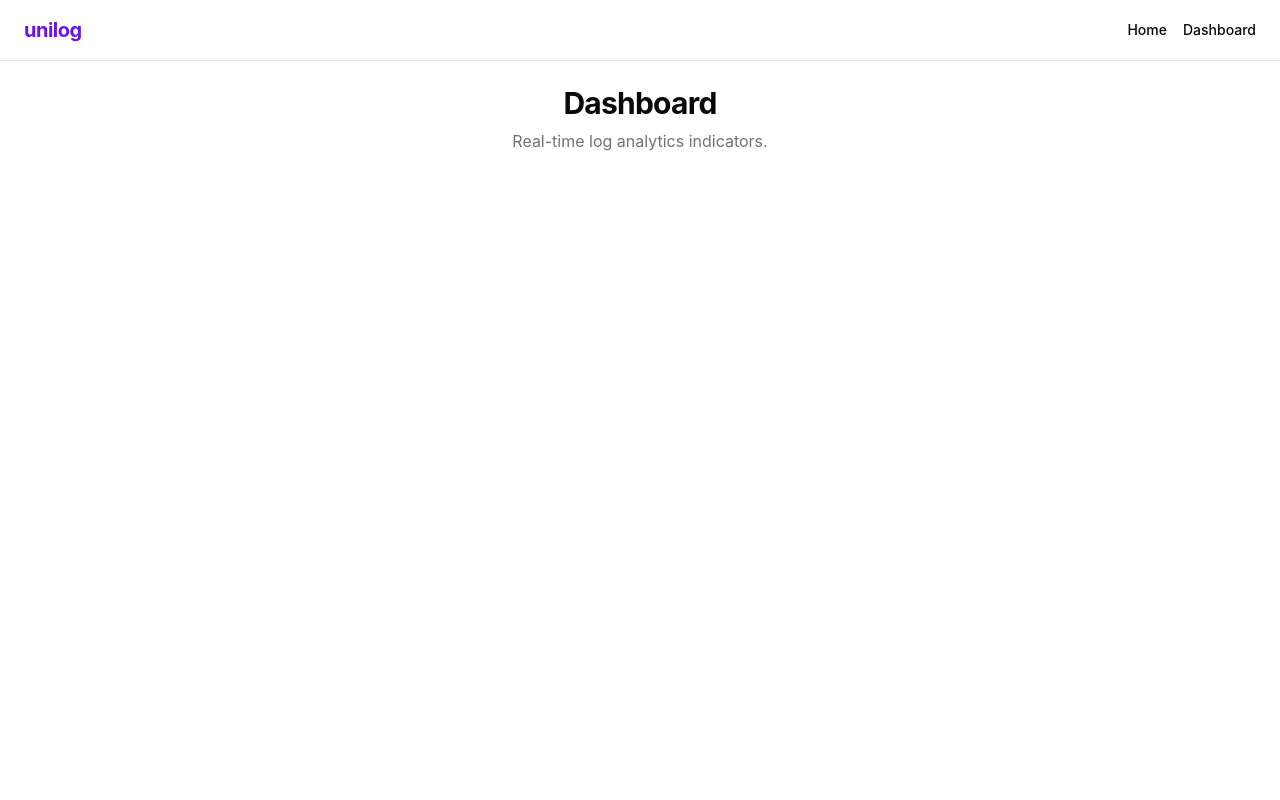
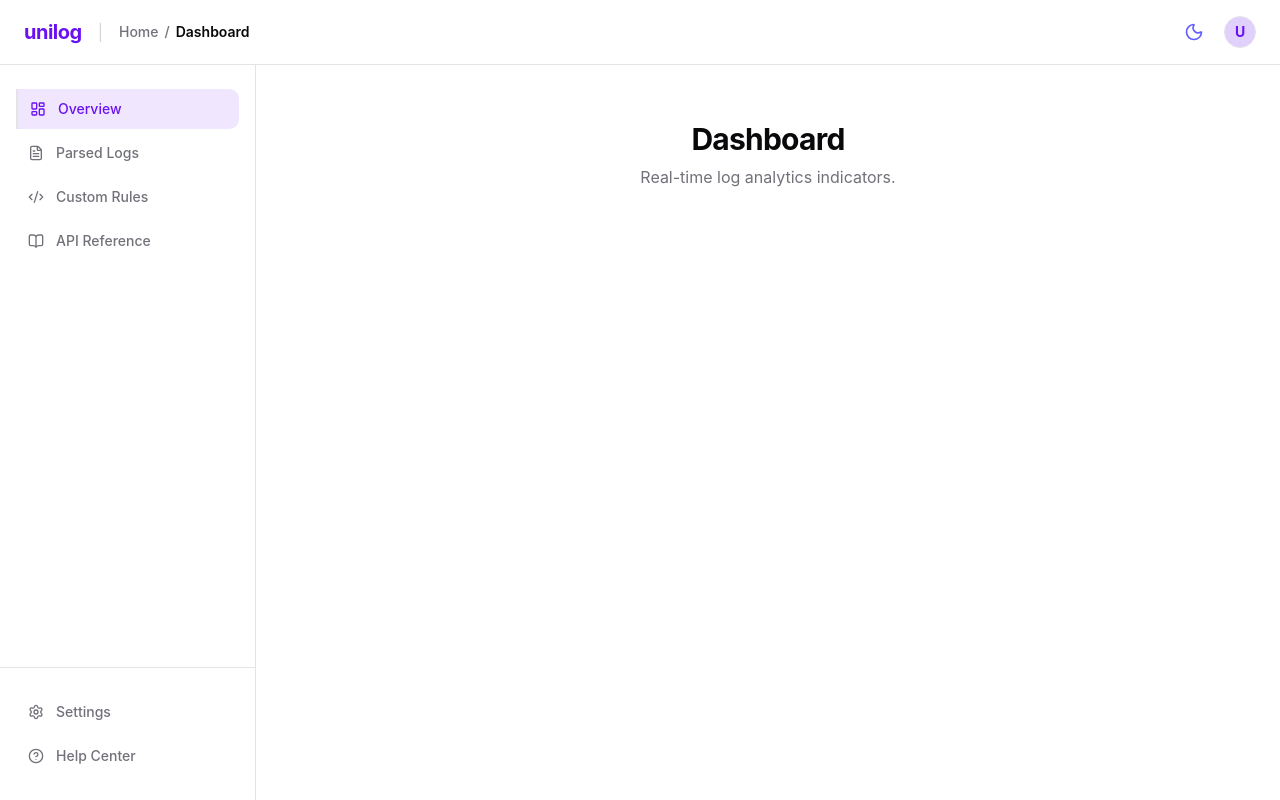
Before and after one commit to Asterioxer/unilog, a React (Vite) app in the folder frontend/: page /dashboard in a window 1280 px wide. Built offline with nearby package versions, Linux system fonts and the light colour scheme.

Commit message:
feat(frontend): implement dashboard layout

```diff
--- a/frontend/src/App.tsx
+++ b/frontend/src/App.tsx
@@ -1,8 +1,9 @@
 import { QueryClient, QueryClientProvider } from "@tanstack/react-query";
-import { BrowserRouter, Routes, Route, Link } from "react-router-dom";
+import { BrowserRouter, Routes, Route } from "react-router-dom";
 import { ThemeProvider } from "./components/ThemeProvider";
 import Landing from "./pages/Landing";
 import Dashboard from "./pages/Dashboard";
+import DashboardLayout from "./layouts/DashboardLayout";
 
 const queryClient = new QueryClient({
   defaultOptions: {
@@ -18,27 +19,28 @@ export default function App() {
     <QueryClientProvider client={queryClient}>
       <ThemeProvider defaultTheme="system" storageKey="unilog-ui-theme">
         <BrowserRouter>
-          <div className="min-h-screen bg-background text-foreground transition-colors duration-200">
-            <header className="border-b border-border bg-card px-6 py-4 flex items-center justify-between">
-              <Link to="/" className="text-xl font-bold tracking-tight text-primary">
-                unilog
-              </Link>
-              <nav className="flex items-center gap-4">
-                <Link to="/" className="text-sm font-medium hover:text-primary transition-colors">
-                  Home
-                </Link>
-                <Link to="/dashboard" className="text-sm font-medium hover:text-primary transition-colors">
-                  Dashboard
-                </Link>
-              </nav>
-            </header>
-            <main>
-              <Routes>
-                <Route path="/" element={<Landing />} />
-                <Route path="/dashboard" element={<Dashboard />} />
-              </Routes>
-            </main>
-          </div>
+          <Routes>
+            {/* Landing Experience Page */}
+            <Route path="/" element={<Landing />} />
+
+            {/* Dashboard Shell Routes */}
+            <Route
+              path="/dashboard/*"
+              element={
+                <DashboardLayout>
+                  <Routes>
+                    <Route path="/" element={<Dashboard />} />
+                    {/* Placeholder sub-routes for sidebar matches */}
+                    <Route path="/logs" element={<Dashboard />} />
+                    <Route path="/rules" element={<Dashboard />} />
+                    <Route path="/docs" element={<Dashboard />} />
+                    <Route path="/settings" element={<Dashboard />} />
+                    <Route path="/help" element={<Dashboard />} />
+                  </Routes>
+                </DashboardLayout>
+              }
+            />
+          </Routes>
         </BrowserRouter>
       </ThemeProvider>
     </QueryClientProvider>
--- /dev/null
+++ b/frontend/src/components/Header.tsx
@@ -0,0 +1,78 @@
+import { Sun, Moon, Menu } from "lucide-react";
+import { useTheme } from "../hooks/useTheme";
+import { useLocation, Link } from "react-router-dom";
+
+type HeaderProps = {
+  onMobileMenuToggle: () => void;
+};
+
+export default function Header({ onMobileMenuToggle }: HeaderProps) {
+  const { theme, setTheme } = useTheme();
+  const location = useLocation();
+
+  // Generate simple breadcrumbs from path
+  const pathParts = location.pathname.split("/").filter(Boolean);
+  const breadcrumbs = pathParts.map((part, index) => {
+    const url = "/" + pathParts.slice(0, index + 1).join("/");
+    const label = part.charAt(0).toUpperCase() + part.slice(1);
+    return { label, url };
+  });
+
+  return (
+    <header className="h-[65px] border-b border-border bg-card/80 backdrop-blur-md px-6 flex items-center justify-between sticky top-0 z-50">
+      <div className="flex items-center gap-4">
+        {/* Mobile Menu trigger */}
+        <button
+          onClick={onMobileMenuToggle}
+          className="lg:hidden p-2 hover:bg-muted rounded-lg text-muted-foreground hover:text-foreground"
+          aria-label="Toggle Menu"
+        >
+          <Menu className="h-5 w-5" />
+        </button>
+
+        {/* Brand / Logo */}
+        <Link to="/" className="text-xl font-bold tracking-tight text-primary flex items-center gap-2">
+          unilog
+        </Link>
+
+        {/* Divider */}
+        <span className="hidden sm:inline text-muted-foreground/30">|</span>
+
+        {/* Breadcrumbs */}
+        <nav className="hidden sm:flex items-center gap-1.5 text-sm font-medium text-muted-foreground">
+          <Link to="/" className="hover:text-foreground transition-colors">
+            Home
+          </Link>
+          {breadcrumbs.map((crumb, idx) => (
+            <div key={idx} className="flex items-center gap-1.5">
+              <span>/</span>
+              <Link
+                to={crumb.url}
+                className={idx === breadcrumbs.length - 1 ? "text-foreground font-semibold" : "hover:text-foreground transition-colors"}
+              >
+                {crumb.label}
+              </Link>
+            </div>
+          ))}
+        </nav>
+      </div>
+
+      {/* Utilities */}
+      <div className="flex items-center gap-3">
+        {/* Theme switcher */}
+        <button
+          onClick={() => setTheme(theme === "dark" ? "light" : "dark")}
+          className="p-2 hover:bg-muted rounded-lg text-muted-foreground hover:text-foreground transition-colors"
+          aria-label="Toggle Theme"
+        >
+          {theme === "dark" ? <Sun className="h-5 w-5 text-amber-500" /> : <Moon className="h-5 w-5 text-indigo-500" />}
+        </button>
+
+        {/* User avatar indicator */}
+        <div className="h-8 w-8 rounded-full bg-primary/20 text-primary flex items-center justify-center font-bold text-sm border border-primary/30">
+          U
+        </div>
+      </div>
+    </header>
+  );
+}
--- /dev/null
+++ b/frontend/src/components/Sidebar.tsx
@@ -0,0 +1,70 @@
+import { Link, useLocation } from "react-router-dom";
+import {
+  LayoutDashboard, FileText, Code2, BookOpen, Settings, HelpCircle
+} from "lucide-react";
+
+type SidebarProps = {
+  className?: string;
+};
+
+export default function Sidebar({ className = "" }: SidebarProps) {
+  const location = useLocation();
+
+  const navItems = [
+    { label: "Overview", path: "/dashboard", icon: <LayoutDashboard className="h-4 w-4" /> },
+    { label: "Parsed Logs", path: "/dashboard/logs", icon: <FileText className="h-4 w-4" /> },
+    { label: "Custom Rules", path: "/dashboard/rules", icon: <Code2 className="h-4 w-4" /> },
+    { label: "API Reference", path: "/dashboard/docs", icon: <BookOpen className="h-4 w-4" /> },
+  ];
+
+  const bottomItems = [
+    { label: "Settings", path: "/dashboard/settings", icon: <Settings className="h-4 w-4" /> },
+    { label: "Help Center", path: "/dashboard/help", icon: <HelpCircle className="h-4 w-4" /> },
+  ];
+
+  return (
+    <aside className={`w-64 border-r border-border bg-card flex flex-col justify-between h-[calc(100vh-65px)] sticky top-[65px] ${className}`}>
+      {/* Navigation Links */}
+      <div className="px-4 py-6 flex-1 flex flex-col gap-1">
+        {navItems.map((item) => {
+          const isActive = location.pathname === item.path;
+          return (
+            <Link
+              key={item.path}
+              to={item.path}
+              className={`flex items-center gap-3 px-3 py-2.5 rounded-lg text-sm font-medium transition-colors ${
+                isActive
+                  ? "bg-primary/10 text-primary border-l-2 border-primary rounded-l-none"
+                  : "text-muted-foreground hover:bg-muted hover:text-foreground"
+              }`}
+            >
+              {item.icon}
+              {item.label}
+            </Link>
+          );
+        })}
+      </div>
+
+      {/* Bottom Config Items */}
+      <div className="px-4 py-6 border-t border-border flex flex-col gap-1">
+        {bottomItems.map((item) => {
+          const isActive = location.pathname === item.path;
+          return (
+            <Link
+              key={item.path}
+              to={item.path}
+              className={`flex items-center gap-3 px-3 py-2.5 rounded-lg text-sm font-medium transition-colors ${
+                isActive
+                  ? "bg-primary/10 text-primary"
+                  : "text-muted-foreground hover:bg-muted hover:text-foreground"
+              }`}
+            >
+              {item.icon}
+              {item.label}
+            </Link>
+          );
+        })}
+      </div>
+    </aside>
+  );
+}
--- a/frontend/src/components/ThemeProvider.tsx
+++ b/frontend/src/components/ThemeProvider.tsx
@@ -1,5 +1,5 @@
 import { useEffect, useState } from "react";
-import { Theme, ThemeProviderContext } from "../hooks/useTheme";
+import { type Theme, ThemeProviderContext } from "../hooks/useTheme";
 
 type ThemeProviderProps = {
   children: React.ReactNode;
--- /dev/null
+++ b/frontend/src/layouts/DashboardLayout.tsx
@@ -0,0 +1,43 @@
+import { useState } from "react";
+import Header from "../components/Header";
+import Sidebar from "../components/Sidebar";
+
+type DashboardLayoutProps = {
+  children: React.ReactNode;
+};
+
+export default function DashboardLayout({ children }: DashboardLayoutProps) {
+  const [isMobileMenuOpen, setIsMobileMenuOpen] = useState(false);
+
+  return (
+    <div className="min-h-screen bg-background text-foreground flex flex-col">
+      {/* Header */}
+      <Header onMobileMenuToggle={() => setIsMobileMenuOpen(!isMobileMenuOpen)} />
+
+      <div className="flex flex-1 relative">
+        {/* Desktop Sidebar (hidden on mobile, shown on lg) */}
+        <Sidebar className="hidden lg:flex" />
+
+        {/* Mobile Drawer Backdrop */}
+        {isMobileMenuOpen && (
+          <div
+            className="fixed inset-0 bg-background/80 backdrop-blur-xs z-40 lg:hidden"
+            onClick={() => setIsMobileMenuOpen(false)}
+          />
+        )}
+
+        {/* Mobile Sidebar (shown off-canvas) */}
+        <Sidebar
+          className={`fixed top-[65px] left-0 h-[calc(100vh-65px)] z-50 transition-transform duration-300 lg:hidden ${
+            isMobileMenuOpen ? "translate-x-0" : "-translate-x-full"
+          }`}
+        />
+
+        {/* Main Content Area */}
+        <main className="flex-1 p-6 md:p-8 overflow-y-auto max-w-7xl mx-auto w-full">
+          {children}
+        </main>
+      </div>
+    </div>
+  );
+}
--- a/frontend/src/pages/Landing.tsx
+++ b/frontend/src/pages/Landing.tsx
@@ -17,7 +17,7 @@ export default function Landing() {
 
   const itemVariants = {
     hidden: { opacity: 0, y: 20 },
-    visible: { opacity: 1, y: 0, transition: { type: "spring", stiffness: 100 } }
+    visible: { opacity: 1, y: 0, transition: { type: "spring" as const, stiffness: 100 } }
   };
 
   const formats = [
--- a/frontend/vite.config.ts
+++ b/frontend/vite.config.ts
@@ -1,6 +1,6 @@
 /// <reference types="vitest" />
 import path from "path"
-import { defineConfig } from 'vite'
+import { defineConfig } from 'vitest/config'
 import react from '@vitejs/plugin-react'
 import tailwindcss from '@tailwindcss/vite'
 
```
Also changed, not shown: 1 other file (tests, documents, lock files or other folders).
